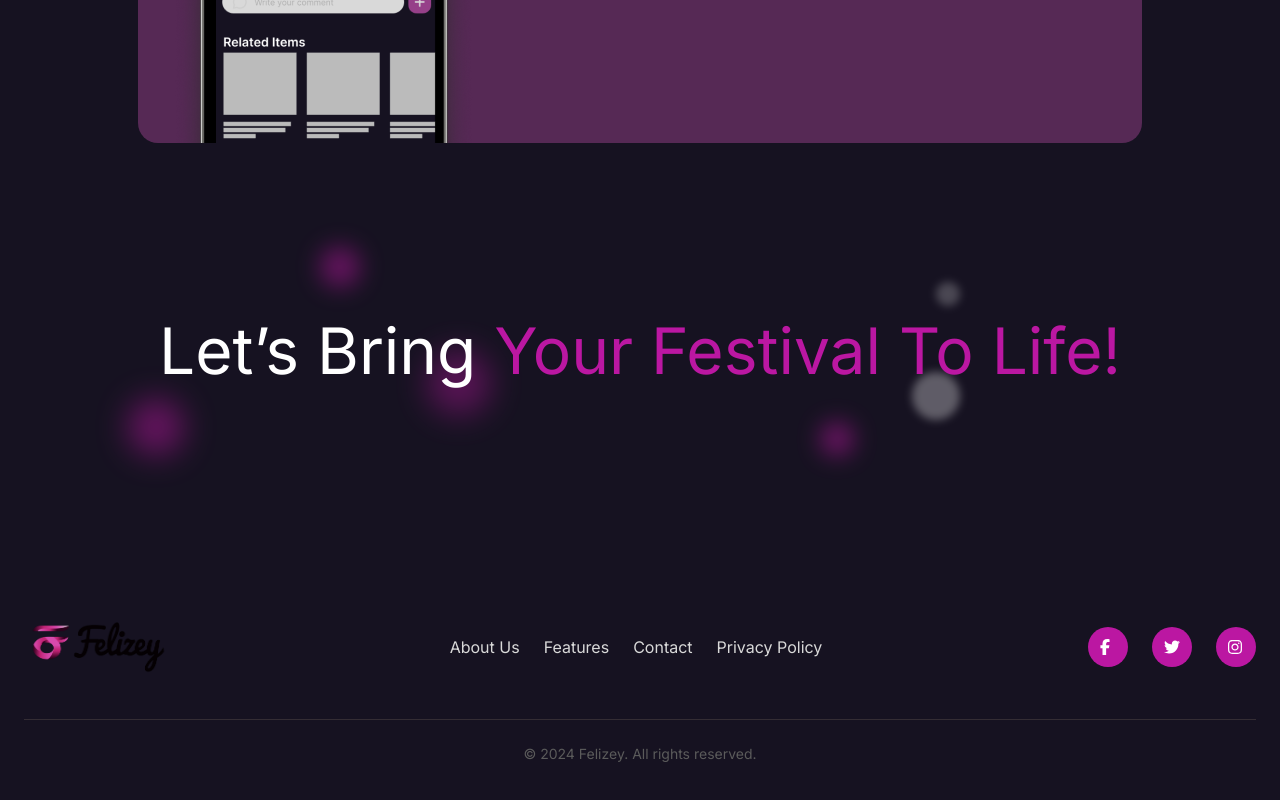
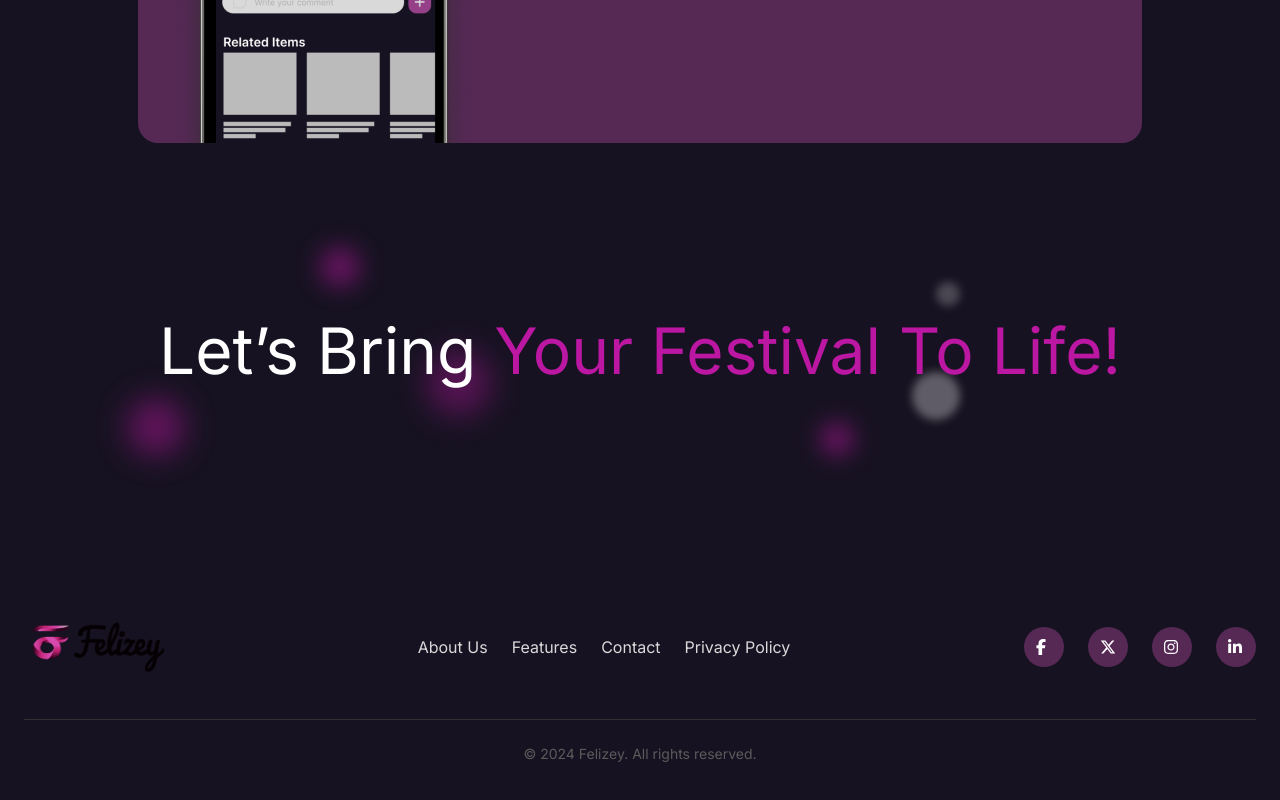
Before and after one commit to theekshanaj123/felizey-web, a Next.js app: page / in a window 1280 px wide. Shown: the part 2827-3627 px from the top of the page. Built offline with nearby package versions, Linux system fonts and the light colour scheme.

Commit message:
added linkedin , x to footer

```diff
--- a/components/Footer.tsx
+++ b/components/Footer.tsx
@@ -2,8 +2,9 @@ import React from "react";
 import { FontAwesomeIcon } from "@fortawesome/react-fontawesome";
 import {
   faFacebookF,
-  faTwitter,
+  faXTwitter,
   faInstagram,
+  faLinkedinIn,
 } from "@fortawesome/free-brands-svg-icons";
 
 const Footer: React.FC = () => {
@@ -48,7 +49,7 @@ const Footer: React.FC = () => {
 
         {/* Round Divs for Social Media Links */}
         <div className="flex space-x-6">
-          <div className="w-10 h-10 bg-[#BB17A2] rounded-full hover:bg-[#D9D9D9] transition duration-200 flex justify-center items-center">
+          <div className="w-10 h-10 bg-[#562955] rounded-full hover:bg-[#BB17A2] transition duration-200 flex justify-center items-center">
             <a
               href="#"
               className="w-4 h-4 flex rounded-full text-white"
@@ -57,22 +58,31 @@ const Footer: React.FC = () => {
               <FontAwesomeIcon icon={faFacebookF} />
             </a>
           </div>
-          <div className="w-10 h-10 bg-[#BB17A2] rounded-full hover:bg-[#D9D9D9] transition duration-200 flex justify-center items-center">
+          <div className="w-10 h-10 bg-[#562955] rounded-full hover:bg-[#BB17A2] transition duration-200 flex justify-center items-center">
             <a
               href="#"
               className="w-4 h-4 flex rounded-full text-white"
               aria-label="Twitter"
             >
-              <FontAwesomeIcon icon={faTwitter} />
+              <FontAwesomeIcon icon={faXTwitter} />
             </a>
           </div>
-          <div className="w-10 h-10 bg-[#BB17A2] rounded-full hover:bg-[#D9D9D9] transition duration-200 flex justify-center items-center">
+          <div className="w-10 h-10 bg-[#562955] rounded-full hover:bg-[#BB17A2] transition duration-200 flex justify-center items-center">
             <a
               href="#"
               className="w-4 h-4 flex rounded-full text-white"
               aria-label="Instagram"
             >
               <FontAwesomeIcon icon={faInstagram} />
+            </a>
+          </div>
+          <div className="w-10 h-10 bg-[#562955] rounded-full hover:bg-[#BB17A2] transition duration-200 flex justify-center items-center">
+            <a
+              href="#"
+              className="w-4 h-4 flex rounded-full text-white"
+              aria-label="LinkedIn"
+            >
+              <FontAwesomeIcon icon={faLinkedinIn} />
             </a>
           </div>
         </div>
```
